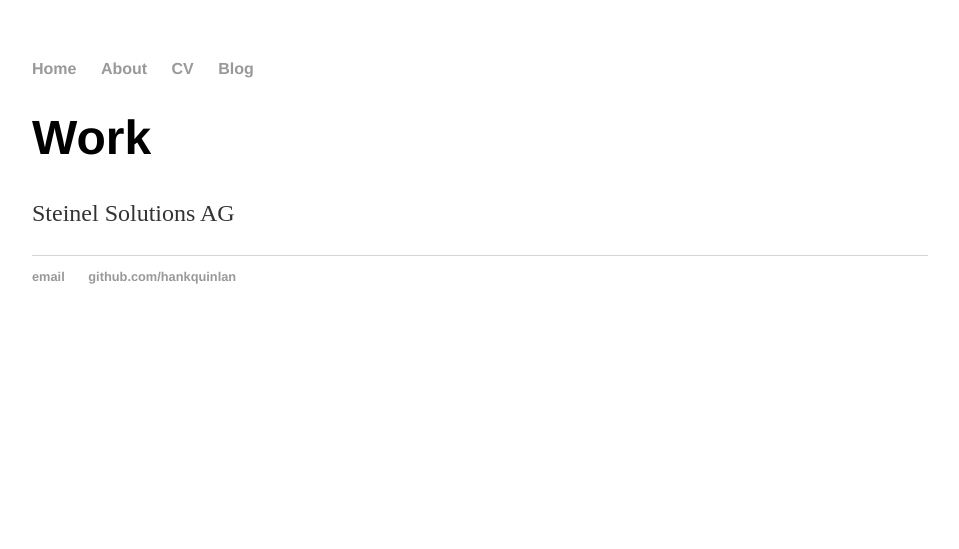
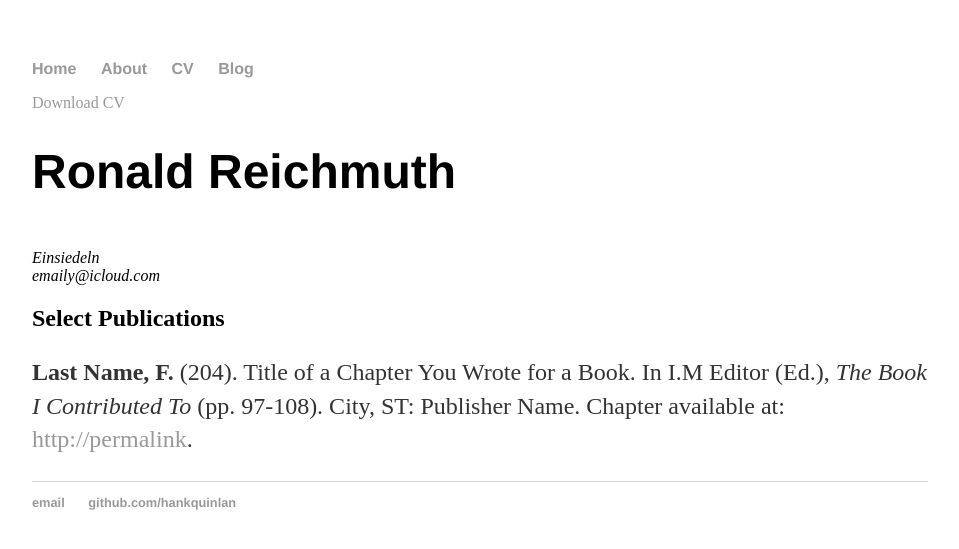
Before and after one commit to ronaldreichmuth/ronaldreichmuth.github.io, a Jekyll site: the page built from cv/index.html, in a window 1280 px wide. Shown: the top 549 px of the page, without its empty margins (160-1119 px from the left). Built offline with Jekyll 4.4.1, drawn with Linux system fonts in a browser that asks for light colours.

Commit message:
Update index.html

```diff
--- a/cv/index.html
+++ b/cv/index.html
@@ -1,8 +1,19 @@
 ---
 layout: default
-title: Ronald Reichmuth
+title: CV of Ronald Reichmuth
 ---
-<div class="blurb">
-	<h1>Work</h1>
-	<p>Steinel Solutions AG</p>
-</div><!-- /.blurb -->
+	<div class="cv">
+		<a href="#" class="download" title="Download CV as PDF">Download CV</a>
+					<h1>Ronald Reichmuth</h1>
+					<address>
+					<strong></strong><br>
+					Einsiedeln<br>
+					<span class="obfuscate">emaily@icloud.com</span>
+					</address>
+
+					<h2>Select Publications</h2>
+
+					<p><strong>Last Name, F.</strong> (204). Title of a Chapter You Wrote for a Book. In I.M Editor (Ed.), <em>The Book I Contributed To</em> (pp. 97-108). City, ST: Publisher Name. Chapter available at: <a href="#">http://permalink</a>.
+
+
+	</div>
```
